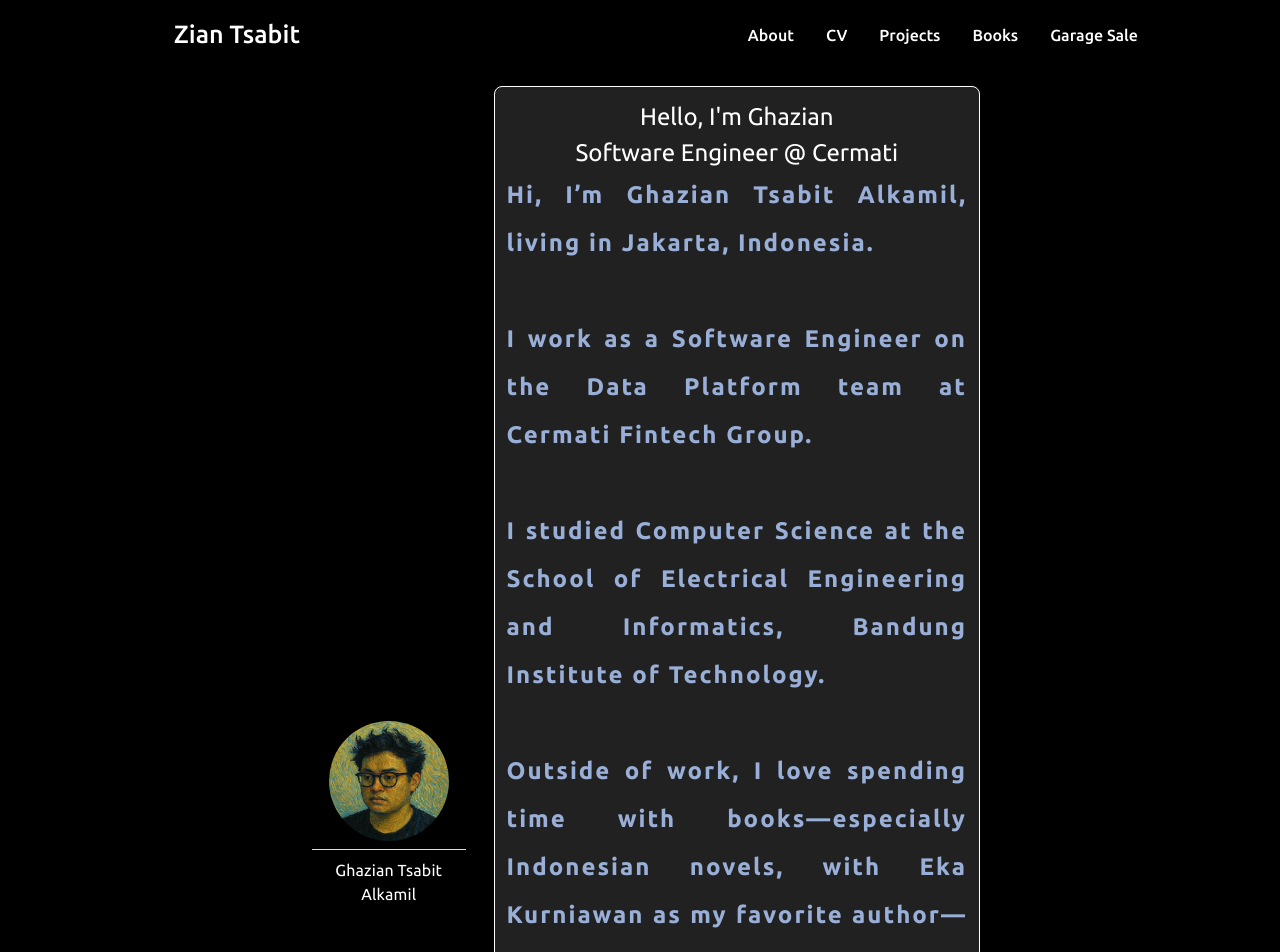
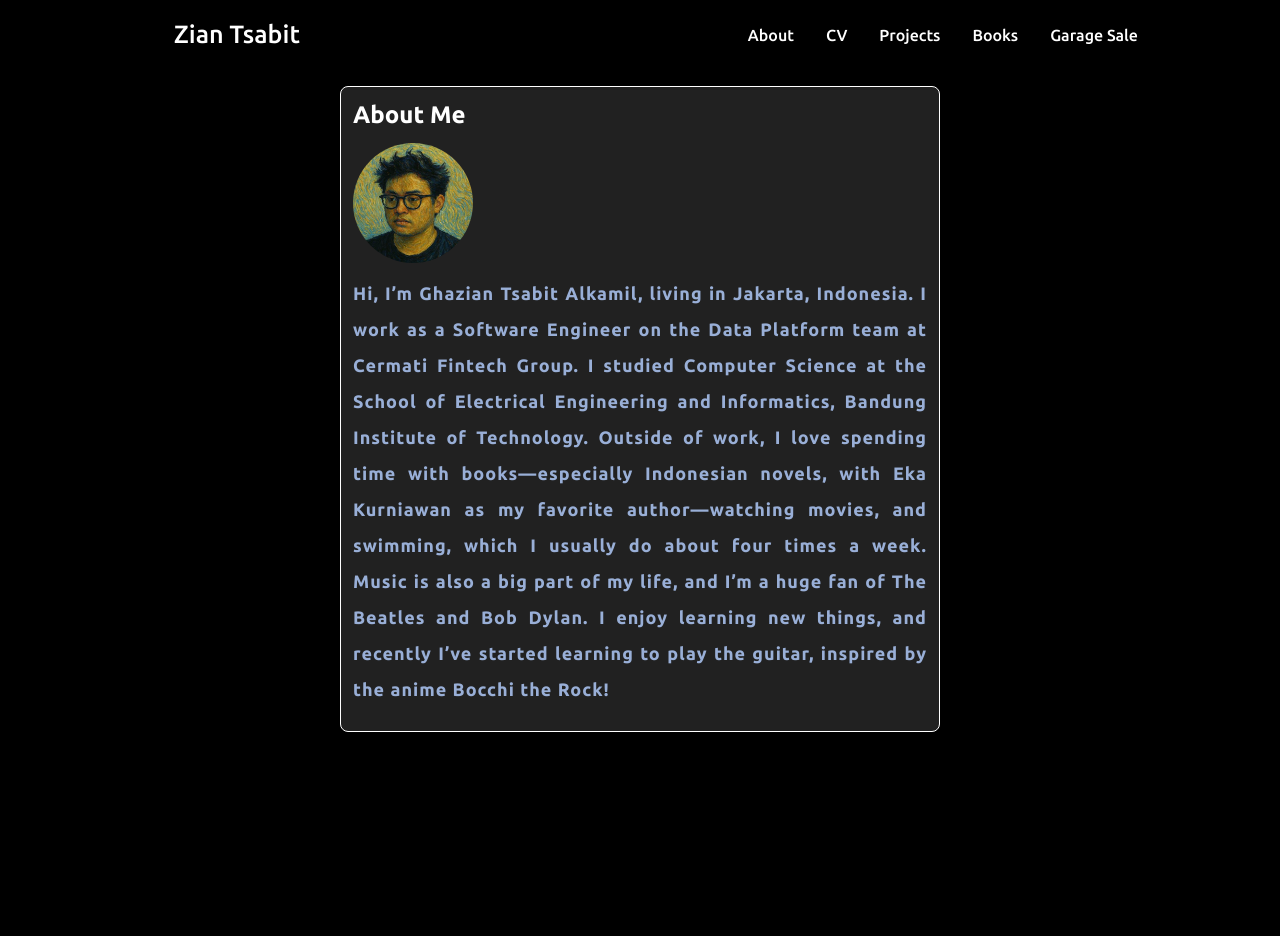
Before and after one commit to ZianTsabit/zian-tsabit-com, a React (Vite) app in the folder zian-tsabit-com/: page /about in a window 1280 px wide. Shown: the top 952 px of the page. Built offline with nearby package versions, Linux system fonts and the light colour scheme.

Commit message:
update about page

```diff
--- a/zian-tsabit-com/src/pages/About.tsx
+++ b/zian-tsabit-com/src/pages/About.tsx
@@ -5,7 +5,6 @@ import {
   Avatar,
   Divider
 } from "@mui/material";
-import Typewriter from "../components/Typewriter";
 
 
 function About() {
@@ -13,7 +12,7 @@ function About() {
   return (
     <Box
       sx={{
-        width: "85vh",
+        width: "75vh",
         minHeight: "100vh",
         display: "flex",
         flexDirection: "column",
@@ -31,19 +30,40 @@ function About() {
           flexDirection: "row",
           alignItems: "center"
         }}  >
-
         <Stack
           sx={{
             display: "flex",
             flexDirection: "column",
-            alignItems: "center",
-            bgcolor: "black",
+            bgcolor: "grey.900",
             padding: "12px",
             borderRadius: "8px",
-            height: "100%",
-            width: "25%"
+            minHeight: "100%",
+            width: "100%",
+            textAlign: "justify",
+            border: "1px solid white"
           }}>
-
+          <Typography
+            variant="h5"
+            component="div"
+            sx={{
+              fontFamily: "'Ubuntu', sans-serif",
+              fontWeight: "700",
+              color: "white",
+              marginBottom: "12px",
+              textAlign: "left"
+            }}>
+              About Me
+          </Typography>
+          <Stack
+            direction="row"
+            spacing={2}
+            sx={{
+              width: "100%",
+              display: "flex",
+              flexDirection: { xs: "column", sm: "row" },
+              alignItems: "center",
+              marginBottom: "12px"
+            }}  >
             <Avatar
               alt="Zian Tsabit"
               src="/pp-github.png"
@@ -54,59 +74,25 @@ function About() {
                   marginLeft: "8px"
               }}
             />
-
-          <Divider
-            sx={{
-              bgcolor: "white",
-              marginTop: "8px",
-              marginBottom: "8px",
-              width: "100%"
-            }}
-          />
-
-          <Typography
-            variant="body1"
-            component="div"
-            color="white"
-            sx={{ fontFamily: "'Ubuntu', sans-serif" }}
-          >
-            Ghazian Tsabit Alkamil
-          </Typography>
-
           </Stack>
-
-        <Stack
-          sx={{
-            display: "flex",
-            flexDirection: "column",
-            bgcolor: "grey.900",
-            padding: "12px",
-            borderRadius: "8px",
-            minHeight: "100%",
-            width: "75%",
-            textAlign: "justify",
-            border: "1px solid white"
-          }}>
-          <Typewriter text="Hello, I'm Ghazian" />
-          <Typewriter text="Software Engineer @ Cermati" />
           <Typography
             variant="body1"
             component="div"
             sx={{
               fontFamily: "'Ubuntu', sans-serif",
-              fontSize: "24px",
+              fontSize: "18px",
               color: "#99AFD7",
               marginBottom: "12px",
               fontWeight: "700",
               lineHeight: "2",
-              letterSpacing: "2px",
+              letterSpacing: "1px",
               textAlign: "justify"
             }}>
-              Hi, I’m Ghazian Tsabit Alkamil, living in Jakarta, Indonesia.<br /><br />
-              I work as a Software Engineer on the Data Platform team at Cermati Fintech Group.<br /><br />
-              I studied Computer Science at the School of Electrical Engineering and Informatics, Bandung Institute of Technology.<br /><br />
-              Outside of work, I love spending time with books—especially Indonesian novels, with Eka Kurniawan as my favorite author—watching movies, and swimming, which I usually do about four times a week. <br /><br />
-              Music is also a big part of my life, and I’m a huge fan of The Beatles and Bob Dylan. <br /><br />
+              Hi, I’m Ghazian Tsabit Alkamil, living in Jakarta, Indonesia.
+              I work as a Software Engineer on the Data Platform team at Cermati Fintech Group.
+              I studied Computer Science at the School of Electrical Engineering and Informatics, Bandung Institute of Technology.
+              Outside of work, I love spending time with books—especially Indonesian novels, with Eka Kurniawan as my favorite author—watching movies, and swimming, which I usually do about four times a week.
+              Music is also a big part of my life, and I’m a huge fan of The Beatles and Bob Dylan.
               I enjoy learning new things, and recently I’ve started learning to play the guitar, inspired by the anime Bocchi the Rock!
           </Typography>
         </Stack>
```
Lines whose indentation alone changed are shown as unchanged.
